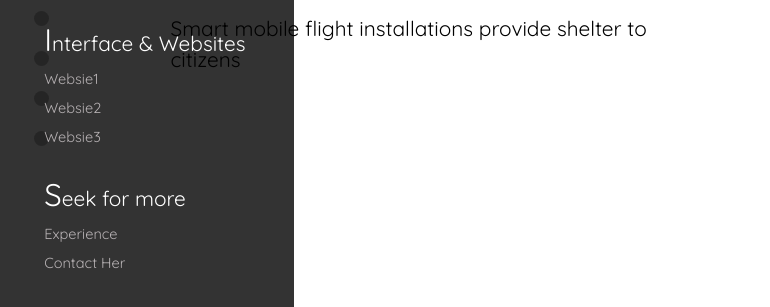
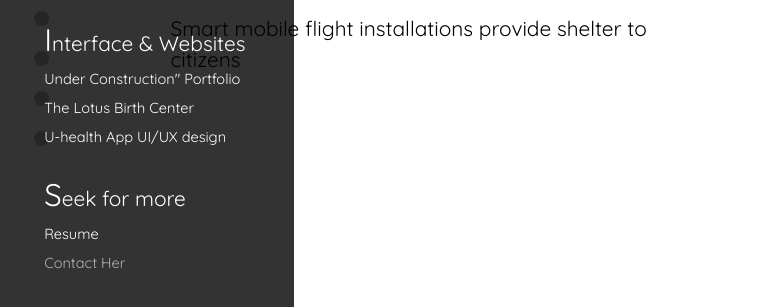
Before and after one commit to IrisZZZ/PortfolioPage, a plain HTML site: page smartDandelion.html in a window 1280 px wide. Both pictures are taken after a click on the icon 27 px from the left and 54 px from the top of the page. Shown: the part 439-746 px from the top of the page, 0-770 px from the left. Drawn offline with nearby package versions, Linux system fonts and the light colour scheme; grey boxes are pictures that could not be loaded.

Commit message:
Update smartDandelion.html
update links

```diff
--- a/smartDandelion.html
+++ b/smartDandelion.html
@@ -54,14 +54,14 @@
             </li>
             <li>Interface & Websites
               <ul>
-                <li>Websie1</li>
-                <li>Websie2</li>
-                <li>Websie3</li>
+                <li><a href="http://des117.space/fa2017-schleiner/qzheng/projects/portfolio/landScapePage.html" target="_blank">Under Construction" Portfolio</a></li>
+                <li><a href="lbs.html">The Lotus Birth Center</a> </li>
+                <li><a href="uhealth.html">U-health App UI/UX design</a></li>
               </ul>
             </li>
             <li>Seek for more
               <ul>
-                <li>Experience</li>
+                <li><a  onclick="window.open('Resume.pdf', 'newwindow', 'width=600, height=800'); return false;" href="Snakegame/index.html" target="_blank">Resume</a></li>
                 <li>Contact Her</li>
               </ul>
             </li>
```
